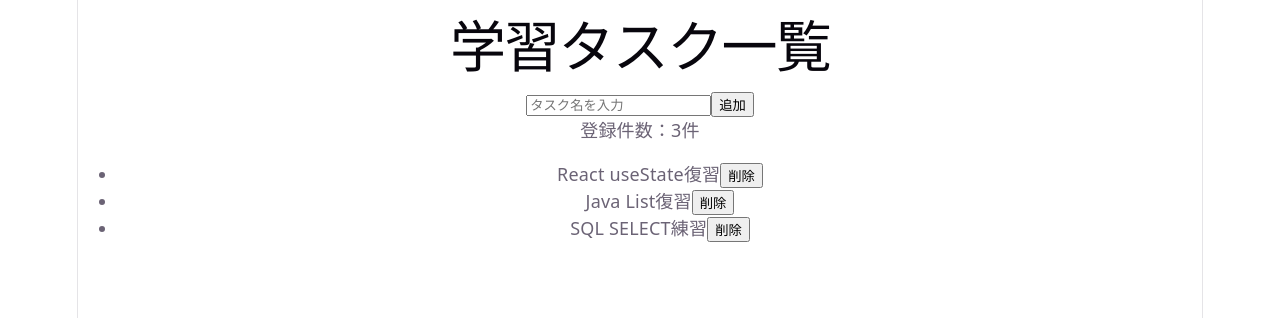
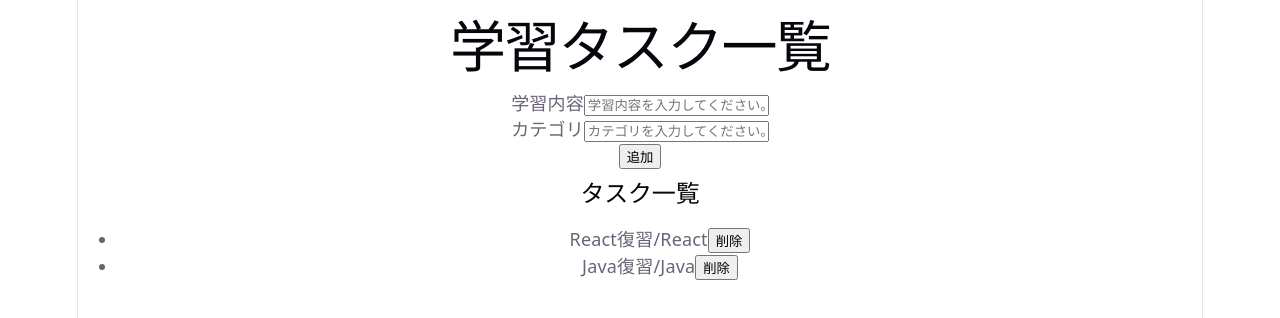
Before and after one commit to Rina-trabajo99/react-practice, a React (Vite) app in the folder react-basic-practice/: page / in a window 1280 px wide. Shown: the top 318 px of the page. Built offline with nearby package versions, Linux system fonts and the light colour scheme.

Commit message:
apd: Entirely review of React -enter,add,show list,delete-

```diff
--- a/react-basic-practice/src/App.tsx
+++ b/react-basic-practice/src/App.tsx
@@ -1,50 +1,42 @@
 import { useState } from "react";
 
-type Task = {
+type StudyTask = {
   id: number;
-  name: string;
+  title: string;
+  category: string;
 };
 
 function App() {
-  const [taskName, setTaskName] = useState("");
-  const [tasks, setTasks] = useState<Task[]>([
-    { id: 1, name: "React useState復習" },
-    { id: 2, name: "Java List復習" },
-    { id: 3, name: "SQL SELECT練習" },
+  const [title, setTitle] = useState("");
+  const [category, setCategory] = useState("");
+  const [tasks, setTasks] = useState<StudyTask[]>([
+    { id: 1, title: "React復習", category: "React" },
+    { id: 2, title: "Java復習", category: "Java" },
   ]);
   const [errorMsg, setErrorMsg] = useState("");
   const [successMsg, setSuccessMsg] = useState("");
 
-  const handleChangeTaskName = (e: React.ChangeEvent<HTMLInputElement>) => {
-    const inputValue = e.target.value;
-
-    setTaskName(inputValue);
-
-    //テキストが入力された際にメッセージを空にする
-    if (inputValue.trim() !== "") {
-      setErrorMsg("");
-      setSuccessMsg("");
+  const handleAddTask = () => {
+    if (title.trim() === "") {
+      setErrorMsg("学習内容が入力されていません。");
+      return;
     }
-  };
-
-  const handleAddTask = () => {
-    //削除メッセージは何かしらのアクションがあった際は常に空にする
-    setSuccessMsg("");
-
-    if (taskName.trim() === "") {
-      setErrorMsg("タスクを入力してください。");
+    if (category.trim() === "") {
+      setErrorMsg("カテゴリが入力されていません。");
       return;
     }
 
-    const newTask: Task = {
+    const newTask: StudyTask = {
       id: Date.now(),
-      name: taskName,
+      title,
+      category,
     };
 
     setTasks([...tasks, newTask]);
+    setTitle("");
+    setCategory("");
+    setErrorMsg("");
     setSuccessMsg("タスクを追加しました。");
-    setTaskName("");
-    setErrorMsg("");
   };
 
   const handleDeleteTask = (deleteId: number) => {
@@ -56,29 +48,41 @@ function App() {
   return (
     <div>
       <h1>学習タスク一覧</h1>
+      <section>
+        <label>学習内容</label>
+        <input
+          value={title}
+          onChange={(e) => setTitle(e.target.value)}
+          placeholder="学習内容を入力してください。"
+        />
+      </section>
+      <section>
+        <label>カテゴリ</label>
+        <input
+          value={category}
+          onChange={(e) => setCategory(e.target.value)}
+          placeholder="カテゴリを入力してください。"
+        />
+      </section>
+      {errorMsg !== "" && <p>{errorMsg}</p>}
+      <button onClick={handleAddTask} style={{marginBottom: "10px"}}>追加</button>
 
-      <input
-        value={taskName}
-        onChange={handleChangeTaskName}
-        placeholder="タスク名を入力"
-      />
-      <button onClick={handleAddTask}>追加</button>
-      {errorMsg !== "" && <p>{errorMsg}</p>}
-
-      {tasks.length === 0 && <p>タスクはまだ登録されていません。</p>}
-      {tasks.length !== 0 && <p>登録件数：{tasks.length}件</p>}
-
-      {tasks.length > 0 && (
+      {tasks.length === 0 ? (
+        <p>タスクはまだ登録されていません。</p>
+      ) : (
+        <>
+          <h2>タスク一覧</h2>
           <ul>
             {tasks.map((task) => (
               <li key={task.id}>
-              {task.name}
+                {task.title}/{task.category}
                 <button onClick={() => handleDeleteTask(task.id)}>削除</button>
               </li>
             ))}
           </ul>
+          {successMsg !== "" && <p>{successMsg}</p>}
+        </>
       )}
-      {successMsg !== "" && <p>{successMsg}</p>}
     </div>
   );
 }
```
Lines whose indentation alone changed are shown as unchanged.
